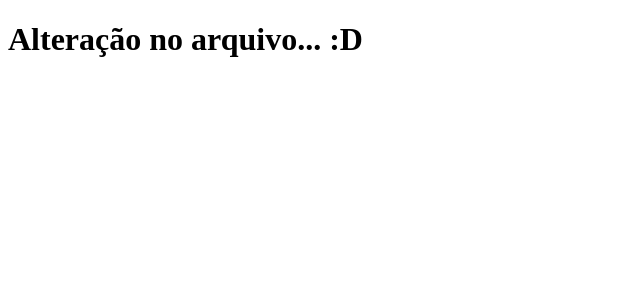
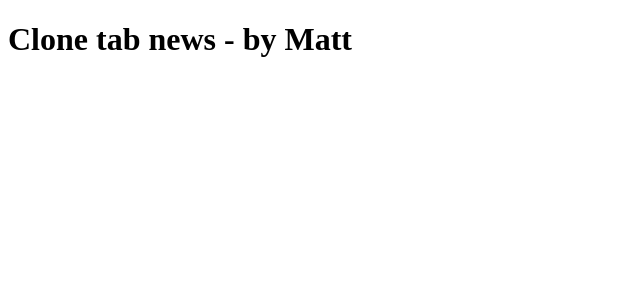
Before and after one commit to Mattuser/clone-tabnews, a Next.js app: page / in a window 1280 px wide. Shown: the top 300 px of the page, without its empty margins (0-640 px from the left). Built offline with nearby package versions, Linux system fonts and the light colour scheme.

Commit message:
modifica a frase colocando autor

```diff
--- a/pages/index.js
+++ b/pages/index.js
@@ -1,5 +1,5 @@
 function Home() {
-    return <h1>Alteração no arquivo... :D</h1>
+    return <h1>Clone tab news - by Matt</h1>
 }
 
 export default Home;
```
